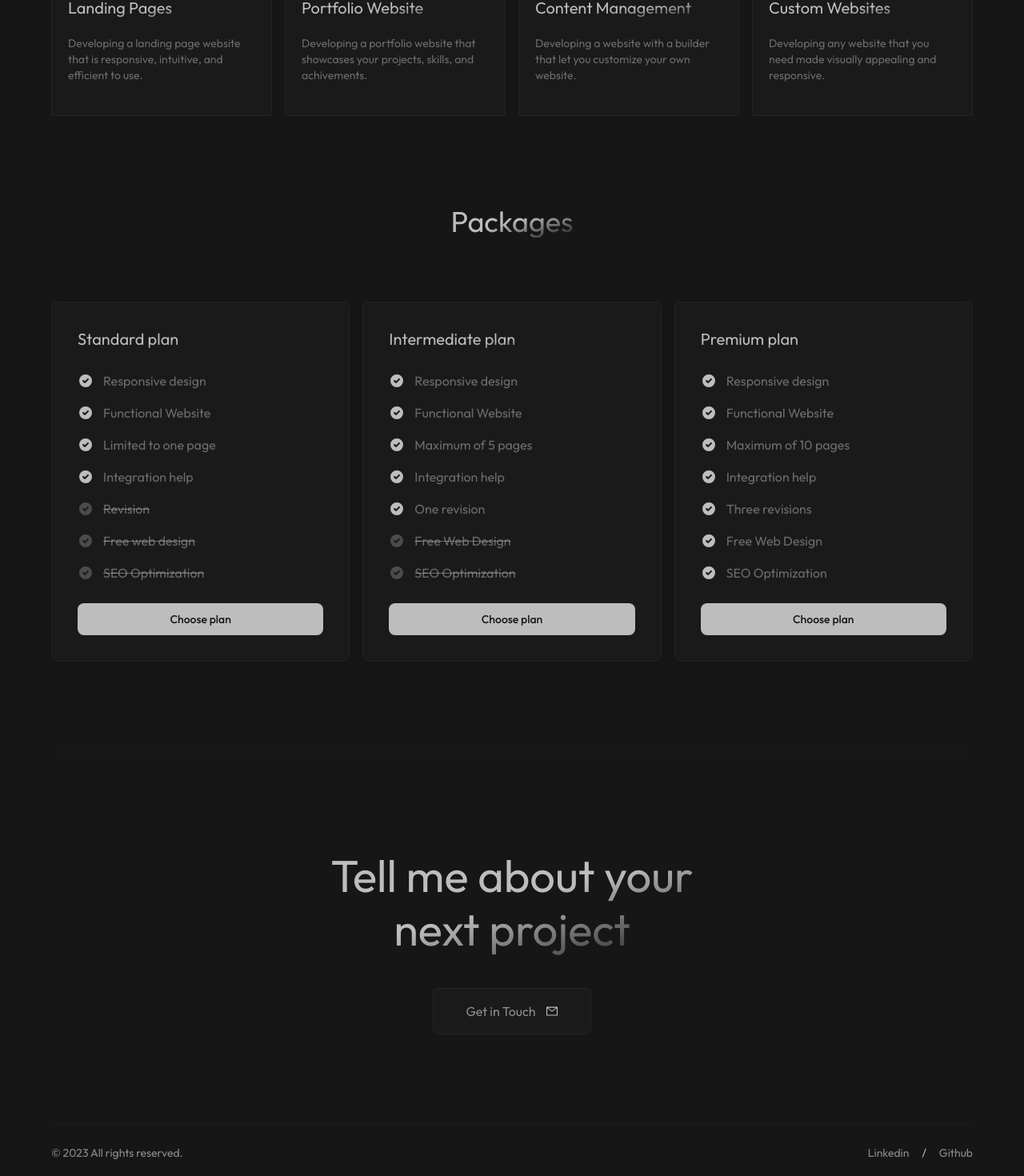
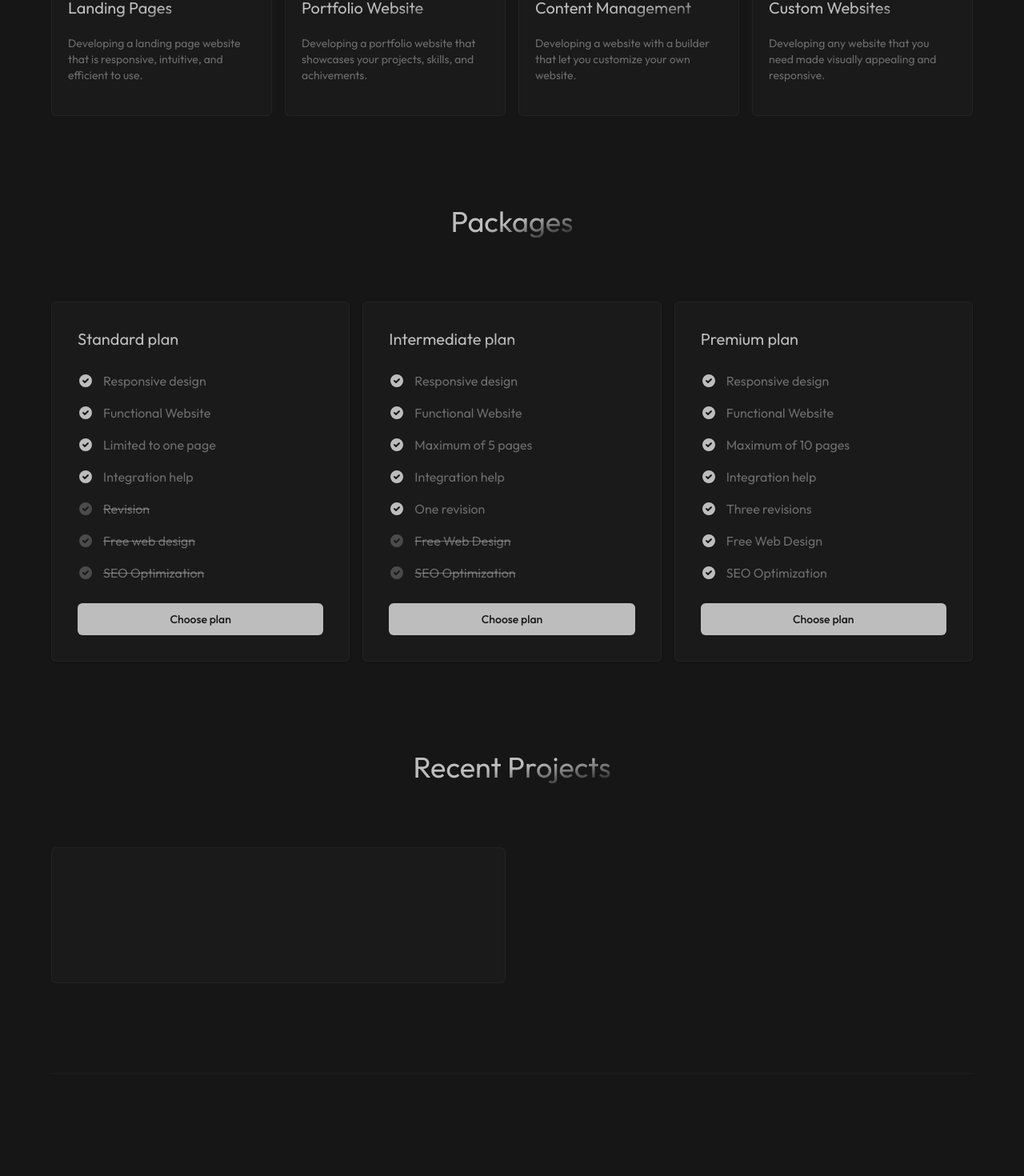
Before and after one commit to philipangeloang/web-port-2.0, a React (Vite) app: page / in a window 1280 px wide. Shown: the part 1327-2797 px from the top of the page at 80% size. Built offline with nearby package versions, Linux system fonts and the light colour scheme.

Commit message:
Almost done Structure Projects left

```diff
--- a/src/App.jsx
+++ b/src/App.jsx
@@ -1,46 +1,21 @@
-import { AiOutlineMail } from "react-icons/ai";
-import { RxArrowTopRight } from "react-icons/rx";
 import TechCarousel from "./components/TechCarousel";
 import Services from "./components/Services";
 import Packages from "./components/Packages";
+import Hero from "./components/Hero";
+import Contact from "./components/Contact";
+import Navbar from "./components/Navbar";
+import Footer from "./components/Footer";
+import Projects from "./components/Projects";
 
 function App() {
   return (
     <>
       <section className="w-full py-4 px-7">
-        <nav className="max-w-6xl mx-auto bg-main-black flex justify-between">
-          <div className="flex items-center gap-5">
-            <AiOutlineMail className="bg-[#1a1a1a] cursor-pointer text-main-white border-2 rounded-full peer p-4 border-main-white/5 h-14 w-14" />
-            <span className="text-sm link peer-hover:opacity-50">
-              Get in Touch
-            </span>
-          </div>
-          <div className="flex gap-4 items-center text-sm">
-            <div className="link">Home</div>/
-            <div className="link">Services</div>/
-            <div className="link">Packages</div>/
-            <div className="link">Projects</div>/
-            <div className="link">Resume</div>
-          </div>
-        </nav>
-        <hr className="divider" />
+        <Navbar />
       </section>
 
       <section className="w-full px-7 mt-20">
-        <div className="max-w-6xl mx-auto flex flex-col justify-center items-center">
-          <img src="/hero-photo.png" alt="hero-image" className="h-32 w-32" />
-          {/* eslint-disable-next-line react/no-unescaped-entities */}
-          <p className="mt-5 text-sm">Hi, I'm Philip 👋 </p>
-          <p className="text-[3.5rem] max-w-[29rem] text-center leading-[1.2] mt-2 heading-gradient">
-            I will transform your vision into a digital reality.
-          </p>
-          <div className="cursor-pointer rounded-md flex justify-center items-center gap-3 py-4 px-10 mt-10 bg-overlay-black border border-main-white/5 hover:scale-95">
-            <span className="bg-overlay-black text-main-white/70">
-              Latest Projects
-            </span>
-            <RxArrowTopRight className="bg-overlay-black" />
-          </div>
-        </div>
+        <Hero />
       </section>
 
       <section className="w-full h-44 mt-16 bg-overlay-black border border-main-white/5 flex justify-center items-center p-4">
@@ -55,39 +30,16 @@ function App() {
         <Packages />
       </section>
 
+      <section className="w-full px-7 mt-28">
+        <Projects />
+      </section>
+
       <section className="w-full px-7 my-28">
-        <hr className="divider my-28" />
-        <div className="max-w-6xl mx-auto flex flex-col justify-center items-center">
-          <p className="text-[3.5rem] max-w-[29rem] text-center leading-[1.2] mt-2 heading-gradient">
-            Tell me about your next project
-          </p>
-          <div className="cursor-pointer rounded-md flex justify-center items-center gap-3 py-4 px-10 mt-10 bg-overlay-black border border-main-white/5 hover:scale-95">
-            <span className="bg-overlay-black text-main-white/70">
-              Get in Touch
-            </span>
-            <AiOutlineMail className="bg-overlay-black" />
-          </div>
-        </div>
+        <Contact />
       </section>
 
       <section className="w-full px-7 mt-28 mb-10">
-        <hr className="divider mb-6" />
-        <div className="max-w-6xl mx-auto flex justify-between items-center">
-          <div className="flex items-center gap-5">
-            <span className="text-sm text-main-white/70 cursor-pointer hover:opacity-50 peer-hover:opacity-50">
-              © 2023 All rights reserved.
-            </span>
-          </div>
-          <div className="flex gap-4 items-center text-sm">
-            <div className="cursor-pointer hover:opacity-50 text-main-white/70">
-              Linkedin
-            </div>
-            /
-            <div className="cursor-pointer hover:opacity-50 text-main-white/70">
-              Github
-            </div>
-          </div>
-        </div>
+        <Footer />
       </section>
     </>
   );
--- /dev/null
+++ b/src/components/Contact.jsx
@@ -0,0 +1,22 @@
+import { AiOutlineMail } from "react-icons/ai";
+
+const Contact = () => {
+  return (
+    <>
+      <hr className="divider my-28" />
+      <div className="max-w-6xl mx-auto flex flex-col justify-center items-center">
+        <p className="text-[3.5rem] max-w-[29rem] text-center leading-[1.2] mt-2 heading-gradient">
+          Tell me about your next project
+        </p>
+        <div className="cursor-pointer rounded-md flex justify-center items-center gap-3 py-4 px-10 mt-10 bg-overlay-black border border-main-white/5 hover:scale-95">
+          <span className="bg-overlay-black text-main-white/70">
+            Get in Touch
+          </span>
+          <AiOutlineMail className="bg-overlay-black" />
+        </div>
+      </div>
+    </>
+  );
+};
+
+export default Contact;
--- /dev/null
+++ b/src/components/Footer.jsx
@@ -0,0 +1,25 @@
+const Footer = () => {
+  return (
+    <>
+      <hr className="divider mb-6" />
+      <div className="max-w-6xl mx-auto flex justify-between items-center">
+        <div className="flex items-center gap-5">
+          <span className="text-sm text-main-white/70 cursor-pointer hover:opacity-50 peer-hover:opacity-50">
+            © 2023 All rights reserved.
+          </span>
+        </div>
+        <div className="flex gap-4 items-center text-sm">
+          <div className="cursor-pointer hover:opacity-50 text-main-white/70">
+            Linkedin
+          </div>
+          /
+          <div className="cursor-pointer hover:opacity-50 text-main-white/70">
+            Github
+          </div>
+        </div>
+      </div>
+    </>
+  );
+};
+
+export default Footer;
--- /dev/null
+++ b/src/components/Hero.jsx
@@ -0,0 +1,22 @@
+import { RxArrowTopRight } from "react-icons/rx";
+
+const Hero = () => {
+  return (
+    <div className="max-w-6xl mx-auto flex flex-col justify-center items-center">
+      <img src="/hero-photo.png" alt="hero-image" className="h-32 w-32" />
+      {/* eslint-disable-next-line react/no-unescaped-entities */}
+      <p className="mt-5 text-sm">Hi, I'm Philip 👋 </p>
+      <p className="text-[3.5rem] max-w-[29rem] text-center leading-[1.2] mt-2 heading-gradient">
+        I will transform your vision into a digital reality.
+      </p>
+      <div className="cursor-pointer rounded-md flex justify-center items-center gap-3 py-4 px-10 mt-10 bg-overlay-black border border-main-white/5 hover:scale-95">
+        <span className="bg-overlay-black text-main-white/70">
+          Latest Projects
+        </span>
+        <RxArrowTopRight className="bg-overlay-black" />
+      </div>
+    </div>
+  );
+};
+
+export default Hero;
--- /dev/null
+++ b/src/components/Navbar.jsx
@@ -0,0 +1,24 @@
+import { AiOutlineMail } from "react-icons/ai";
+const Navbar = () => {
+  return (
+    <>
+      <nav className="max-w-6xl mx-auto bg-main-black flex justify-between">
+        <div className="flex items-center gap-5">
+          <AiOutlineMail className="bg-[#1a1a1a] cursor-pointer text-main-white border-2 rounded-full peer p-4 border-main-white/5 h-14 w-14" />
+          <span className="text-sm link peer-hover:opacity-50">
+            Get in Touch
+          </span>
+        </div>
+        <div className="flex gap-4 items-center text-sm">
+          <div className="link">Home</div>/<div className="link">Services</div>/
+          <div className="link">Packages</div>/
+          <div className="link">Projects</div>/
+          <div className="link">Resume</div>
+        </div>
+      </nav>
+      <hr className="divider" />
+    </>
+  );
+};
+
+export default Navbar;
--- a/src/components/Packages.jsx
+++ b/src/components/Packages.jsx
@@ -4,7 +4,7 @@ const Packages = () => {
       <p className="text-main-white text-4xl heading-gradient">Packages</p>
       <div className="grid gap-4 grid-cols-12 w-full mt-20">
         {/* Standard */}
-        <div className="w-full p-4 border border-main-white/5 rounded-lg shadow sm:p-8 bg-overlay-black col-span-4">
+        <div className="w-full p-4 border border-main-white/5 rounded-md shadow sm:p-8 bg-overlay-black col-span-4">
           <h5 className="mb-4 text-xl heading-gradient">Standard plan</h5>
 
           <ul role="list" className="space-y-5 my-7">
@@ -151,14 +151,14 @@ const Packages = () => {
           </ul>
           <button
             type="button"
-            className="text-main-black bg-main-white hover:bg-main-white/50 font-medium rounded-lg text-sm px-5 py-2.5 inline-flex justify-center w-full text-center"
+            className="text-main-black bg-main-white hover:bg-main-white/50 font-medium rounded-md text-sm px-5 py-2.5 inline-flex justify-center w-full text-center"
           >
             Choose plan
           </button>
         </div>
 
         {/* Intermediate */}
-        <div className="w-full p-4 border border-main-white/5 rounded-lg shadow sm:p-8 bg-overlay-black col-span-4">
+        <div className="w-full p-4 border border-main-white/5 rounded-md shadow sm:p-8 bg-overlay-black col-span-4">
           <h5 className="mb-4 text-xl heading-gradient">Intermediate plan</h5>
 
           <ul role="list" className="space-y-5 my-7">
@@ -305,14 +305,14 @@ const Packages = () => {
           </ul>
           <button
             type="button"
-            className="text-main-black bg-main-white hover:bg-main-white/50 font-medium rounded-lg text-sm px-5 py-2.5 inline-flex justify-center w-full text-center"
+            className="text-main-black bg-main-white hover:bg-main-white/50 font-medium rounded-md text-sm px-5 py-2.5 inline-flex justify-center w-full text-center"
           >
             Choose plan
           </button>
         </div>
 
         {/* Premium */}
-        <div className="w-full p-4 border border-main-white/5 rounded-lg shadow sm:p-8 bg-overlay-black col-span-4">
+        <div className="w-full p-4 border border-main-white/5 rounded-md shadow sm:p-8 bg-overlay-black col-span-4">
           <h5 className="mb-4 text-xl heading-gradient">Premium plan</h5>
 
           <ul role="list" className="space-y-5 my-7">
@@ -459,7 +459,7 @@ const Packages = () => {
           </ul>
           <button
             type="button"
-            className="text-main-black bg-main-white hover:bg-main-white/50 font-medium rounded-lg text-sm px-5 py-2.5 inline-flex justify-center w-full text-center"
+            className="text-main-black bg-main-white hover:bg-main-white/50 font-medium rounded-md text-sm px-5 py-2.5 inline-flex justify-center w-full text-center"
           >
             Choose plan
           </button>
--- /dev/null
+++ b/src/components/Projects.jsx
@@ -0,0 +1,14 @@
+const Projects = () => {
+  return (
+    <div className="max-w-6xl mx-auto flex flex-col justify-center items-center">
+      <p className="text-main-white text-4xl heading-gradient">
+        Recent Projects
+      </p>
+      <div className="grid gap-4 grid-cols-12 w-full mt-20">
+        <div className="project-card"></div>
+      </div>
+    </div>
+  );
+};
+
+export default Projects;
--- a/src/index.css
+++ b/src/index.css
@@ -31,5 +31,9 @@ body {
 }
 
 .service-card {
-  @apply bg-overlay-black border border-main-white/5 pt-32 pb-10 px-5 col-span-3;
+  @apply bg-overlay-black border border-main-white/5 pt-32 pb-10 px-5 col-span-3 rounded-md;
 }
+
+.project-card {
+  @apply bg-overlay-black border border-main-white/5 pt-32 pb-10 px-5 col-span-6 rounded-md;
+}
```
